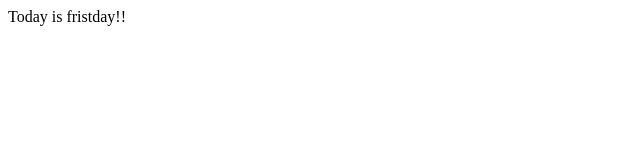
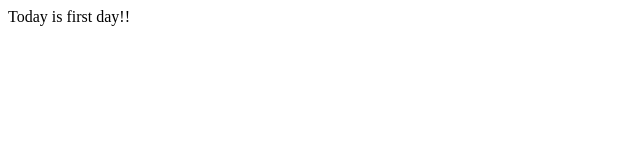
Before and after one commit to treemanou01/doing21, a plain HTML site: page index.html in a window 1280 px wide. Shown: the full height of the page, 0-640 px from the left. Drawn offline with Linux system fonts and the light colour scheme.

Commit message:
edit index.html "fristday" to "first day"

```diff
--- a/index.html
+++ b/index.html
@@ -1,6 +1,6 @@
 <html>
 <head></head>
 <body>
-Today is fristday!!
+Today is first day!!
 </body>
 </html>
```
